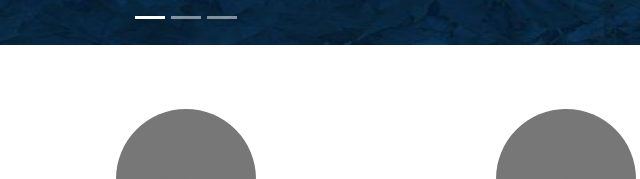
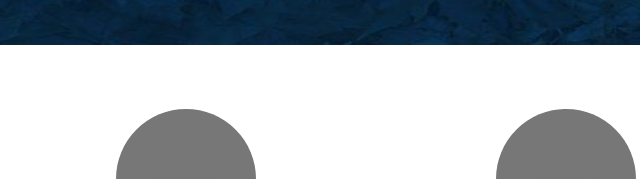
Before and after one commit to MariiaRamirez/Portafolio, a plain HTML site: page index.html in a window 1280 px wide. Shown: the part 515-694 px from the top of the page, 454-1094 px from the left. Drawn offline with Linux system fonts and the light colour scheme.

Commit message:
Update index.html

```diff
--- a/index.html
+++ b/index.html
@@ -54,11 +54,7 @@
 <main role="main">
 
   <div id="myCarousel" class="carousel slide" data-ride="carousel">
-    <ol class="carousel-indicators">
-      <li data-target="#myCarousel" data-slide-to="0" class="active"></li>
-      <li data-target="#myCarousel" data-slide-to="1"></li>
-      <li data-target="#myCarousel" data-slide-to="2"></li>
-    </ol>
+
     <div class="carousel-inner">
       <div class="carousel-item active">
         <svg class="bd-placeholder-img" width="100%" height="100%" xmlns="http://www.w3.org/2000/svg" preserveAspectRatio="xMidYMid slice" focusable="false" role="img"><img src="img/neew.jpg"  width="100%" height="100%" fill="#777"/></svg>
```
